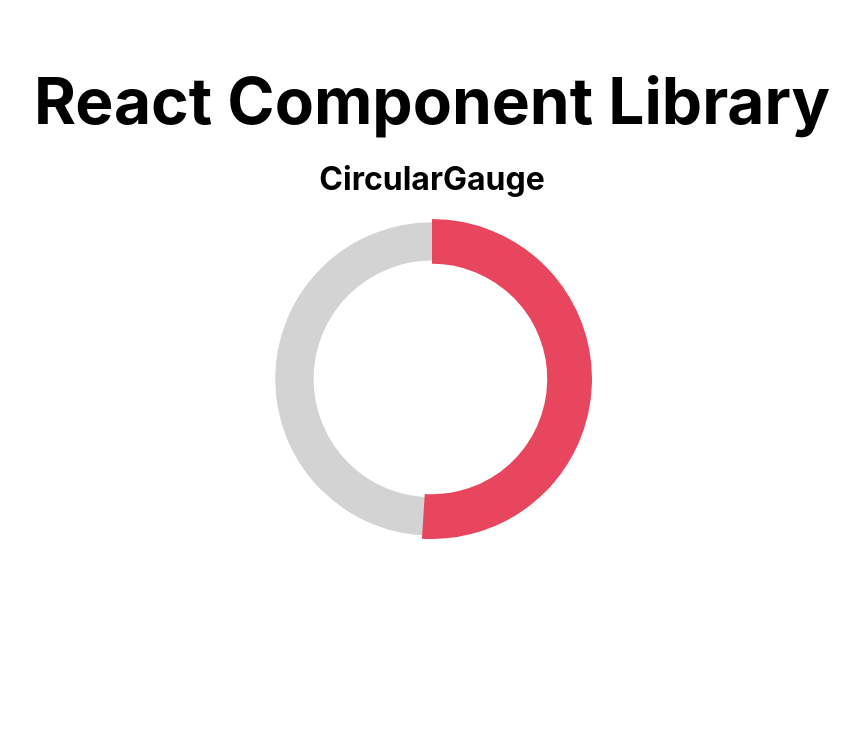
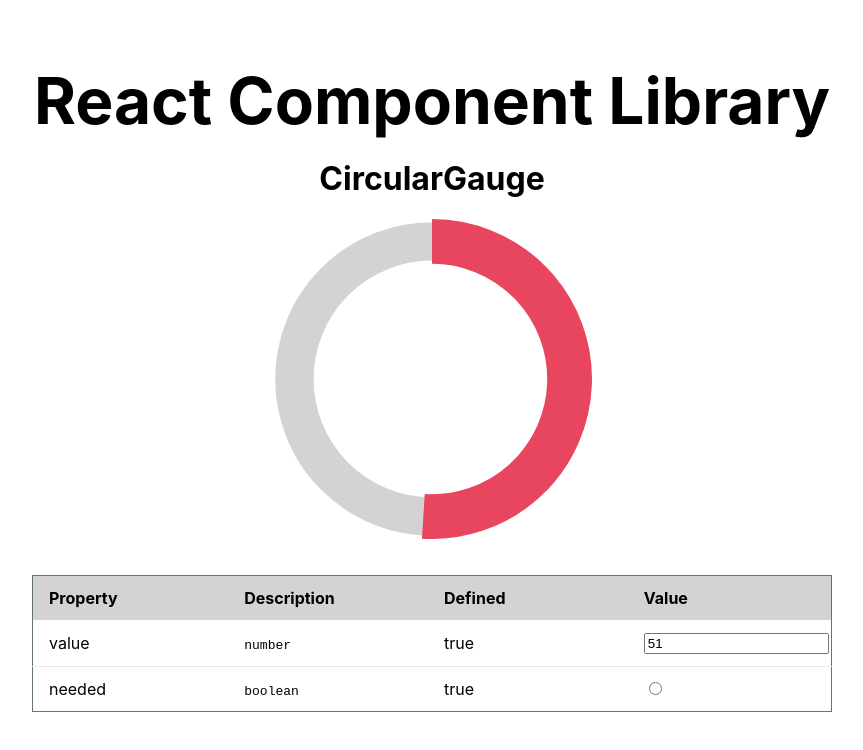
Before and after one commit to victorrivers/component-library, a Next.js app: page / in a window 1280 px wide. Shown: the top 750 px of the page, without its empty margins (208-1071 px from the left). Built offline with nearby package versions, Linux system fonts and the light colour scheme.

Commit message:
Properties table 🧫

```diff
--- a/components/circular-gauge/circular-gauge.tsx
+++ b/components/circular-gauge/circular-gauge.tsx
@@ -1,5 +1,7 @@
 interface CircularGaugeProps {
     value: number;
+    optional?: number;
+    needed: boolean;
 }
 
 export function CircularGauge(props: CircularGaugeProps): JSX.Element {
--- a/components/playground/playground.module.css
+++ /dev/null
@@ -1,3 +0,0 @@
-.container {
-  min-width: 20rem;
-}
--- /dev/null
+++ b/components/playground/playground.module.scss
@@ -0,0 +1,38 @@
+.container {
+  min-width: 20rem;
+}
+
+.container-table {
+  padding-top: 2rem;
+}
+
+.table {
+  table-layout: fixed;
+  width: 50rem;
+  border-collapse: collapse;
+  border: 1px solid #62737a;
+
+  thead {
+    text-align: left;
+    background-color: lightgray;
+  }
+
+  th,
+  td {
+    padding: 0.75rem;
+
+    &:first-child {
+      padding-left: 1rem;
+    }
+
+    &:last-child {
+      padding-right: 1rem;
+    }
+  }
+
+  tbody {
+    tr:not(:first-child) {
+      border-top: 1px solid #e8e9ec;
+    }
+  }
+}
--- a/components/playground/playground.tsx
+++ b/components/playground/playground.tsx
@@ -1,15 +1,67 @@
-import React from "react";
-import styles from "./playground.module.css";
+import React, { FC, useState } from "react";
+import styles from "./playground.module.scss";
 
 interface PlaygroundProps<T> {
-    component: React.FC<T>
-    componentProps: T
+    component: FC<T>;
+    componentProps: T;
 }
 
 export function Playground<T>(props: PlaygroundProps<T>): JSX.Element {
     const { component } = props;
 
-    return <><h1>{component.name}</h1><div className={styles.container}>
-        {component(props.componentProps)}
-    </div></>
+    const [state, setState] = useState(props.componentProps);
+
+    return (
+        <>
+            <h1>{component.name}</h1>
+            <div className={styles.container}>
+                {component(state)}
+            </div>
+            <div className={styles["container-table"]}>
+                <table className={styles.table}>
+                    <thead>
+                        <tr>
+                            <th>Property</th>
+                            <th>Description</th>
+                            <th>Defined</th>
+                            <th>Value</th>
+                        </tr>
+                    </thead>
+                    <tbody>
+                        {Object.keys(state).map((key, index) => {
+
+                            const value = state[key as keyof T] as any;
+
+                            let input;
+                            const type = typeof value;
+                            switch (type) {
+                                case "string":
+                                case "number":
+                                    input = <input type="text" onChange={(e) => setState(s => {
+                                        const val = type === "string" ? e.target.value : +e.target.value;
+                                        const clone = { ...s };
+                                        clone[key as keyof T] = val as any;
+                                        return clone;
+                                    })} value={value} />;
+                                    break;
+                                case "boolean":
+                                    input = <input type="radio" value={value} defaultChecked={value} />;
+                                    break;
+                                case "object":
+                                case "function":
+                                    input = <input disabled />;
+                                    break;
+                            }
+
+                            return <tr key={index}>
+                                <td>{key}</td>
+                                <td><code>{type}</code></td>
+                                <td>{(value !== undefined).toString()}</td>
+                                <td>{input}</td>
+                            </tr>;
+                        })}
+                    </tbody>
+                </table>
+            </div >
+        </>)
 }
--- a/package.json
+++ b/package.json
@@ -19,6 +19,7 @@
     "@types/react-dom": "18.0.5",
     "eslint": "8.17.0",
     "eslint-config-next": "12.1.6",
+    "sass": "^1.52.3",
     "typescript": "4.7.3"
   }
 }
--- a/pages/index.tsx
+++ b/pages/index.tsx
@@ -18,7 +18,7 @@ const Home: NextPage = () => {
           React Component Library
         </h1>
 
-        <Playground component={CircularGauge} componentProps={{ value: 51 }} />
+        <Playground component={CircularGauge} componentProps={{ value: 51, needed: false }} />
       </main>
     </div>
   )
```
Also changed, not shown: 1 other file (tests, documents, lock files or other folders).
